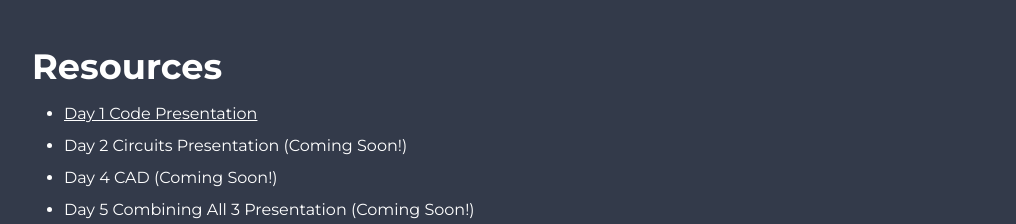
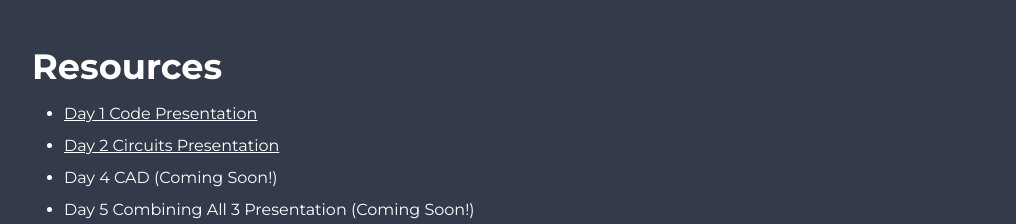
Before and after one commit to TravisBumgarner/Project-Graveyard, a React app: page / in a window 1280 px wide. Shown: the part 2340-2564 px from the top of the page, without its empty margins (124-1140 px from the left). Built offline with nearby package versions, Linux system fonts and the light colour scheme; a web font is replaced by a local one.

Commit message:
added day 2

```diff
--- a/src/App/App.tsx
+++ b/src/App/App.tsx
@@ -254,7 +254,7 @@ const App = () => {
                             <H2>Resources</H2>
                             <List>
                                 <ListItem> <a target="_blank" href="https://docs.google.com/presentation/d/1SvmSbxtJpW-iA_WC6L3_vZwDqIfAObRb2BWHmSXQtnY/edit?usp=sharing">Day 1 Code Presentation</a></ListItem>
-                                <ListItem>Day 2 Circuits Presentation (Coming Soon!)</ListItem>
+                                <ListItem><a target="_blanl" href="https://docs.google.com/presentation/d/1fYRybnH2XspEQbKTChf_UALPtEf40phfZAnaR1I1yt4/edit?usp=sharing">Day 2 Circuits Presentation</a></ListItem>
                                 <ListItem>Day 4 CAD (Coming Soon!)</ListItem>
                                 <ListItem>Day 5 Combining All 3 Presentation (Coming Soon!)</ListItem>
                             </List>
```
